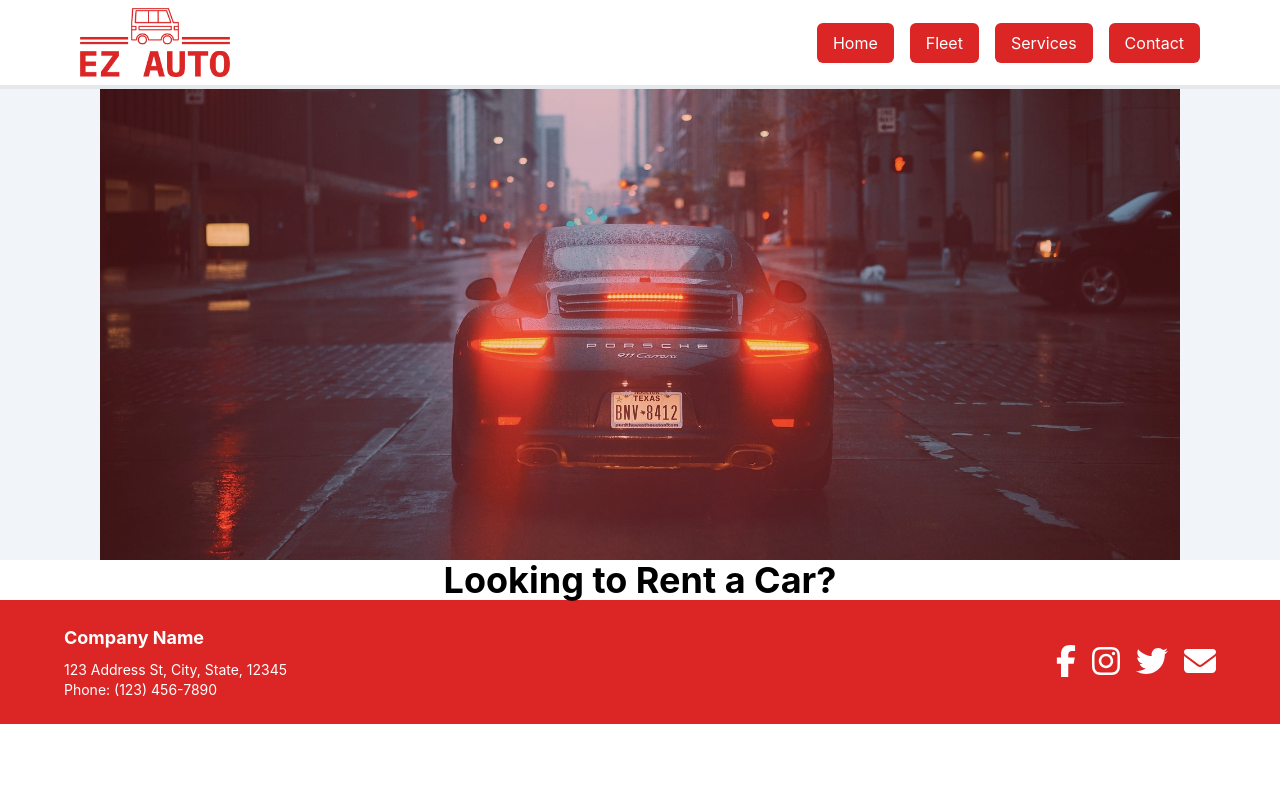
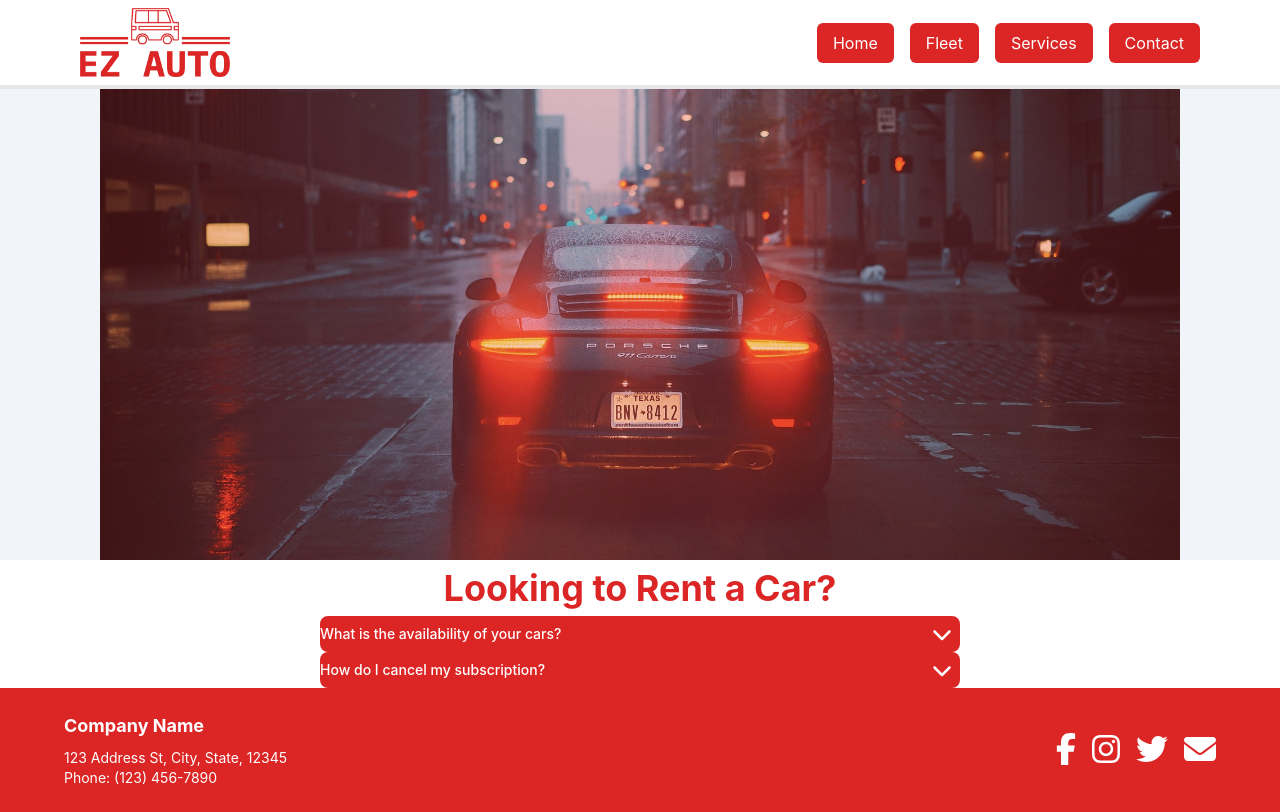
Before and after one commit to MaximPotapchik/autorentals, a Next.js app: page / in a window 1280 px wide. Built offline with nearby package versions, Linux system fonts and the light colour scheme.

Commit message:
added basic accordian

```diff
--- a/components/homepage/WelcomeSection.tsx
+++ b/components/homepage/WelcomeSection.tsx
@@ -1,3 +1,4 @@
+import ExpandingBoxes from "./middle/ExpandingBoxes";
 import TextBelowImage from "./top/TextBelowImage";
 import TopImage from "./top/TopImage";
 
@@ -7,6 +8,7 @@ const WelcomeSection = () => {
         <div>
             <TopImage />
             <TextBelowImage />
+            <ExpandingBoxes />
         </div>
 
     );
--- /dev/null
+++ b/components/homepage/middle/ExpandingBoxes.tsx
@@ -0,0 +1,43 @@
+import { FontAwesomeIcon } from '@fortawesome/react-fontawesome';
+import { faChevronUp, faChevronDown } from '@fortawesome/free-solid-svg-icons';
+import { Disclosure } from '@headlessui/react';
+
+
+
+const ExpandingBoxes = () => {
+    const items = [
+        {
+          question: 'What is the availability of your cars?',
+          answer: 'We try our best to have cars available for rent at all times. However, if you have a specific car in mind, we recommend that you book it in advance to avoid disappointment.',
+        },
+        {
+          question: 'How do I cancel my subscription?',
+          answer: 'We try our best to have cars available for rent at all times. However, if you have a specific car in mind, we recommend that you book it in advance to avoid disappointment.',
+        },
+        // Add more items as needed
+      ];
+
+      return (
+        <div className="flex flex-col  items-center justify-center">
+          {items.map((item, index) => (
+            <Disclosure key={index}>
+              {({ open }) => (
+                <>
+                  <Disclosure.Button className=" flex justify-between w-1/2 py-2 text-sm font-medium text-white bg-red-600 rounded-lg hover:bg-red-700 focus:outline-none focus-visible:ring focus-visible:ring-red-500 focus-visible:ring-opacity-50">
+                    <span>{item.question}</span>
+                    <span className="inset-y-0 right-0 flex items-center pr-2">
+                      <FontAwesomeIcon icon={open ? faChevronUp : faChevronDown} className="w-5 h-5" />
+                    </span>
+                  </Disclosure.Button>
+                  <Disclosure.Panel className="px-4 pt-4 pb-4 text-sm text-gray-500">
+                    {item.answer}
+                  </Disclosure.Panel>
+                </>
+              )}
+            </Disclosure>
+          ))}
+        </div>
+      );
+}
+
+export default ExpandingBoxes;
--- a/components/homepage/top/TextBelowImage.tsx
+++ b/components/homepage/top/TextBelowImage.tsx
@@ -1,7 +1,7 @@
 const TextBelowImage = () => {
     return (
         <div>
-            <h1 className="text-4xl font-bold text-center ">Looking to Rent a Car?</h1>
+            <h1 className="text-4xl font-bold text-center text-red-600 p-2">Looking to Rent a Car?</h1>
         </div>
      );
 }
--- a/package.json
+++ b/package.json
@@ -13,6 +13,7 @@
     "@fortawesome/free-brands-svg-icons": "^6.4.0",
     "@fortawesome/free-solid-svg-icons": "^6.4.0",
     "@fortawesome/react-fontawesome": "^0.2.0",
+    "@headlessui/react": "^1.7.14",
     "next": "^13.2.4",
     "react": "^18.2.0",
     "react-dom": "18.2.0",
```
Also changed, not shown: 1 other file (tests, documents, lock files or other folders).
